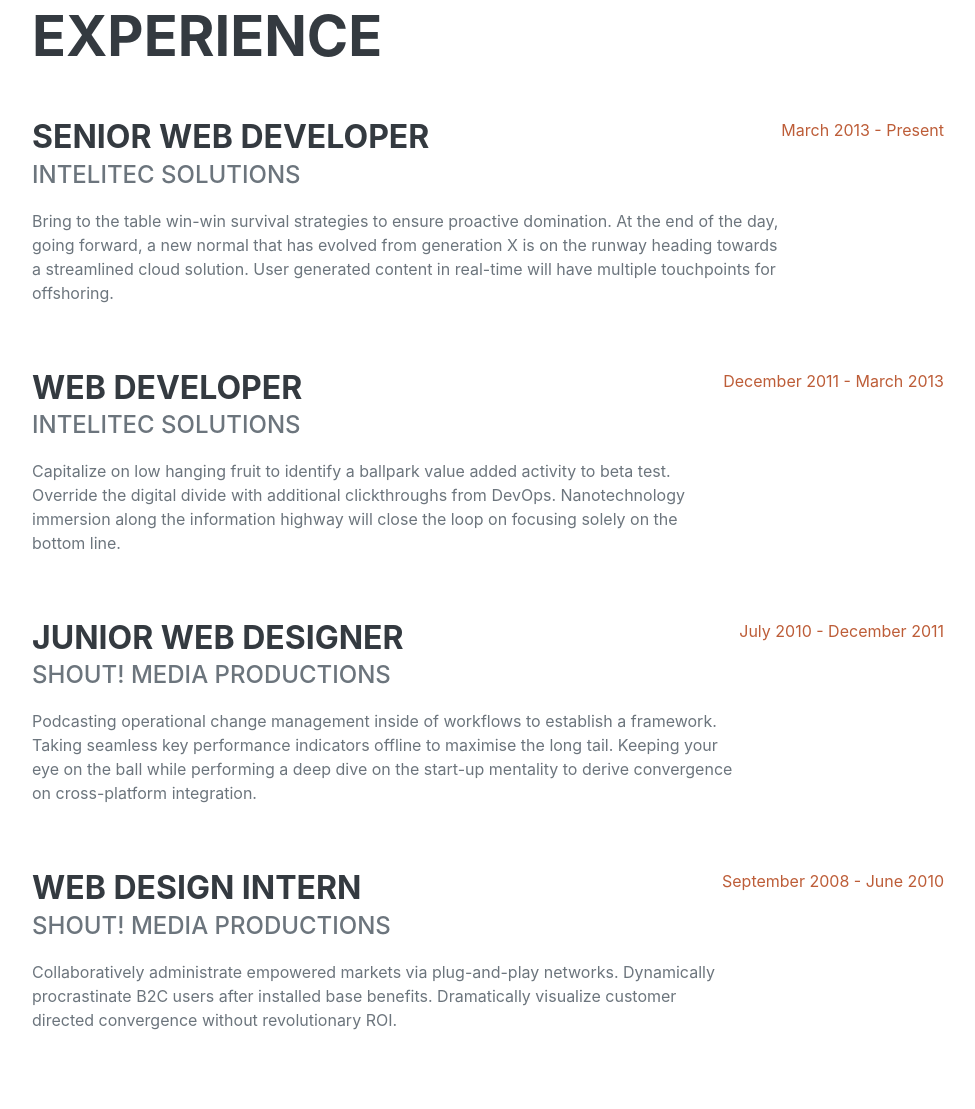
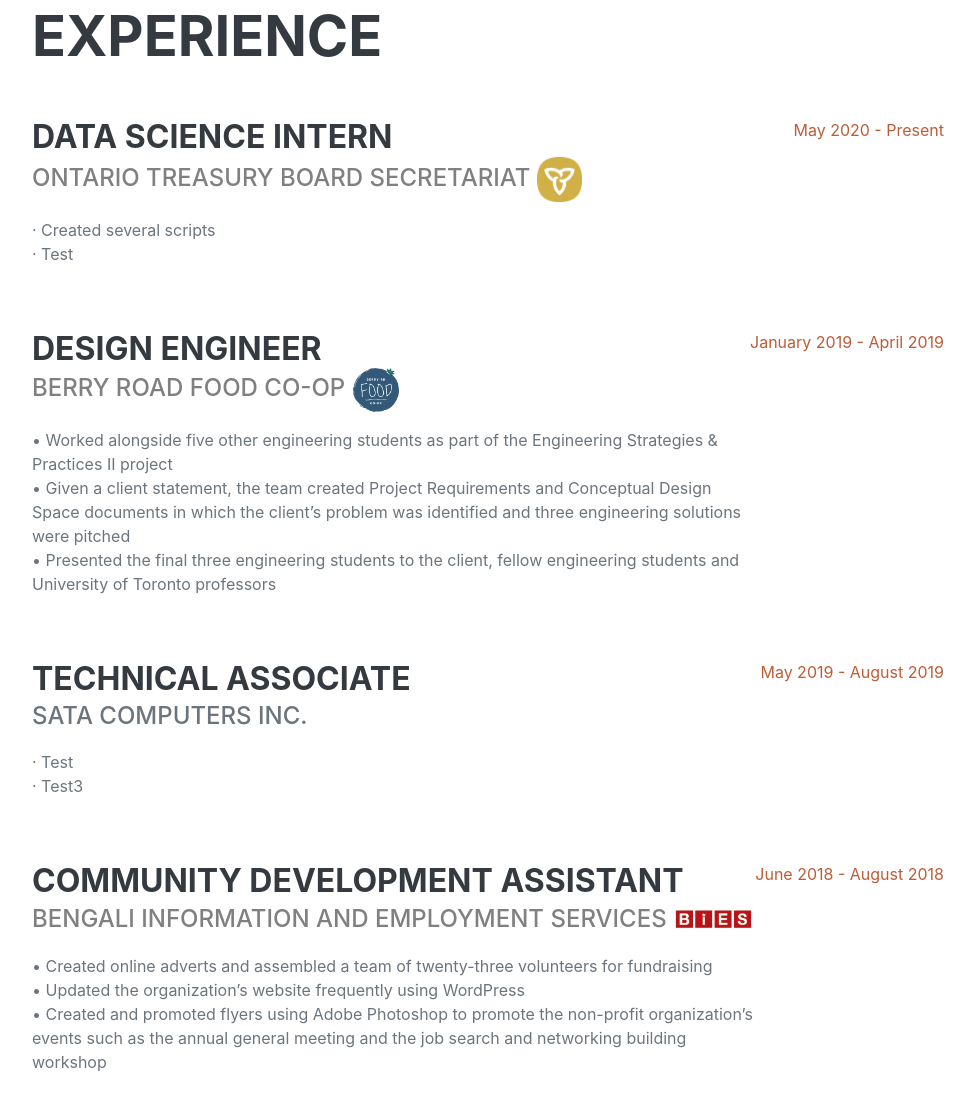
Before and after one commit to shadman-kaif/shadman-kaif.github.io, a plain HTML site: page dist/index.html in a window 1280 px wide. Shown: the part 1679-2788 px from the top of the page, without its empty margins (288-1263 px from the left). Drawn offline with nearby package versions, Linux system fonts and the light colour scheme; a web font is replaced by a local one.

Commit message:
Added experiences

```diff
--- a/dist/index.html
+++ b/dist/index.html
@@ -87,35 +87,51 @@
                     <h2 class="mb-5">Experience</h2>
                     <div class="d-flex flex-column flex-md-row justify-content-between mb-5">
                         <div class="flex-grow-1">
-                            <h3 class="mb-0">Senior Web Developer</h3>
-                            <div class="subheading mb-3">Intelitec Solutions</div>
-                            <p>Bring to the table win-win survival strategies to ensure proactive domination. At the end of the day, going forward, a new normal that has evolved from generation X is on the runway heading towards a streamlined cloud solution. User generated content in real-time will have multiple touchpoints for offshoring.</p>
+                            <h3 class="mb-0">Data Science Intern</h3>
+                            <a href="https://www.ontario.ca/page/treasury-board-secretariat" target="_blank">
+                                <div class="subheading mb-3">Ontario Treasury Board Secretariat    <img src="assets/img/tbs.png" width="45" height="45"></div>
+                            </a>
+                            <p>· Created several scripts <br>
+                               · Test
+                            </p>
                         </div>
-                        <div class="flex-shrink-0"><span class="text-primary">March 2013 - Present</span></div>
+                        <div class="flex-shrink-0"><span class="text-primary">May 2020 - Present</span></div>
                     </div>
                     <div class="d-flex flex-column flex-md-row justify-content-between mb-5">
                         <div class="flex-grow-1">
-                            <h3 class="mb-0">Web Developer</h3>
-                            <div class="subheading mb-3">Intelitec Solutions</div>
-                            <p>Capitalize on low hanging fruit to identify a ballpark value added activity to beta test. Override the digital divide with additional clickthroughs from DevOps. Nanotechnology immersion along the information highway will close the loop on focusing solely on the bottom line.</p>
+                            <h3 class="mb-0">Design Engineer</h3>
+                            <a href="https://www.berryroadfood.coop/" target="_blank">
+                                <div class="subheading mb-3">Berry Road Food Co-op    <img src="assets/img/brfc.png" width="47.7" height="43.8"></div>
+                            </a>
+                            <p>• Worked alongside five other engineering students as part of the Engineering Strategies & Practices II project<br>
+                               • Given a client statement, the team created Project Requirements and Conceptual Design Space documents in which the client’s problem was identified and three engineering solutions were pitched <br>
+                               • Presented the final three engineering students to the client, fellow engineering students and University of Toronto professors
+                            </p>
                         </div>
-                        <div class="flex-shrink-0"><span class="text-primary">December 2011 - March 2013</span></div>
+                        <div class="flex-shrink-0"><span class="text-primary">January 2019 - April 2019</span></div>
                     </div>
                     <div class="d-flex flex-column flex-md-row justify-content-between mb-5">
                         <div class="flex-grow-1">
-                            <h3 class="mb-0">Junior Web Designer</h3>
-                            <div class="subheading mb-3">Shout! Media Productions</div>
-                            <p>Podcasting operational change management inside of workflows to establish a framework. Taking seamless key performance indicators offline to maximise the long tail. Keeping your eye on the ball while performing a deep dive on the start-up mentality to derive convergence on cross-platform integration.</p>
+                            <h3 class="mb-0">Technical Associate</h3>
+                            <div class="subheading mb-3">SATA Computers Inc.</div>
+                            <p>· Test <br>
+                               · Test3
+                            </p>
                         </div>
-                        <div class="flex-shrink-0"><span class="text-primary">July 2010 - December 2011</span></div>
+                        <div class="flex-shrink-0"><span class="text-primary">May 2019 - August 2019</span></div>
                     </div>
                     <div class="d-flex flex-column flex-md-row justify-content-between">
                         <div class="flex-grow-1">
-                            <h3 class="mb-0">Web Design Intern</h3>
-                            <div class="subheading mb-3">Shout! Media Productions</div>
-                            <p>Collaboratively administrate empowered markets via plug-and-play networks. Dynamically procrastinate B2C users after installed base benefits. Dramatically visualize customer directed convergence without revolutionary ROI.</p>
+                            <h3 class="mb-0">Community Development Assistant</h3>
+                            <a href="https://www.bies-canada.org/" target="_blank">
+                                <div class="subheading mb-3">Bengali Information and Employment Services     <img src="assets/img/bies.png" width="78.6" height="35.4"></div>
+                            </a>
+                            <p>• Created online adverts and assembled a team of twenty-three volunteers for fundraising <br>
+                               • Updated the organization’s website frequently using WordPress <br>
+                               • Created and promoted flyers using Adobe Photoshop to promote the non-profit organization’s events such as the annual general meeting and the job search and networking building workshop
+                            </p>
                         </div>
-                        <div class="flex-shrink-0"><span class="text-primary">September 2008 - June 2010</span></div>
+                        <div class="flex-shrink-0"><span class="text-primary">June 2018 - August 2018</span></div>
                     </div>
                 </div>
             </section>
```
Also changed, not shown: dist/assets/img/bies.png (added), dist/assets/img/brfc.png (added), dist/assets/img/tbs.png (added), dist/css/styles.css.
